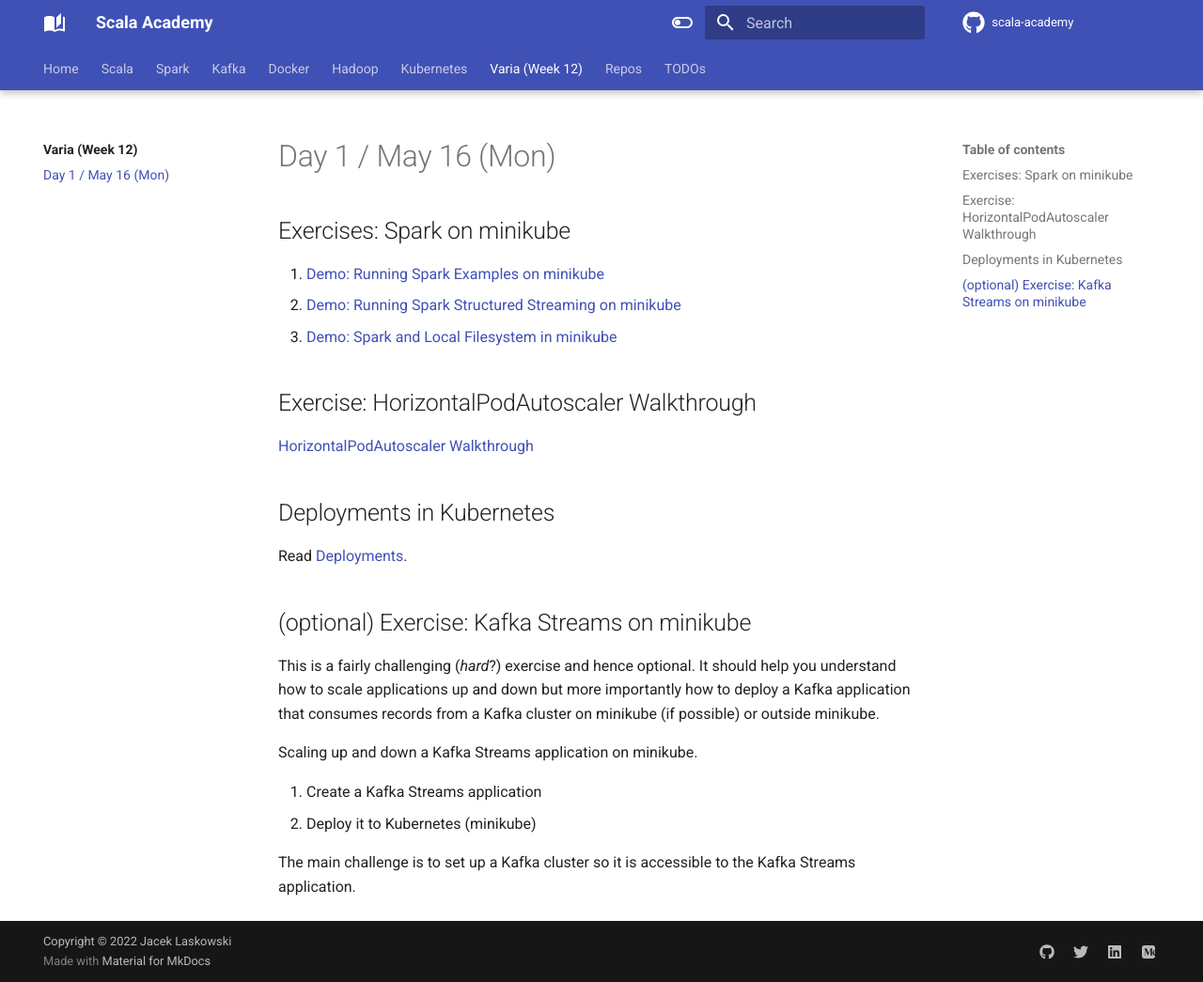
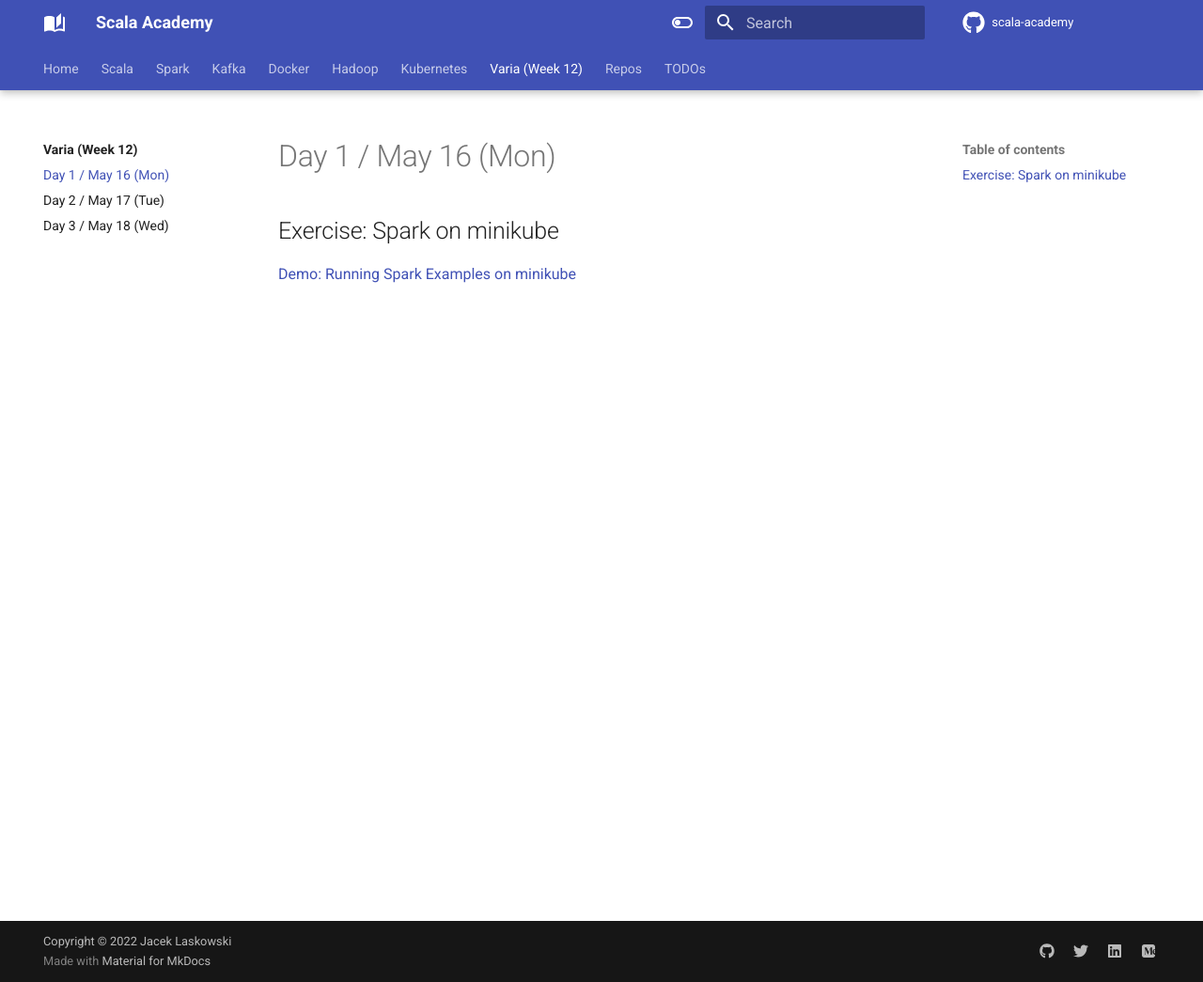
Before and after one commit to jaceklaskowski/scala-academy, an MkDocs documentation site: the page built from docs/varia/001.md, in a window 1280 px wide and 1045 px high. Shown: the whole window at 94% size. Built offline with MkDocs 1.6.1 and Material for MkDocs 9.7.7, drawn with Linux system fonts in a browser that asks for light colours; comment, search, counter and statistics services are not loaded.

Commit message:
Varia / Days 2 and 3

```diff
--- a/docs/varia/001.md
+++ b/docs/varia/001.md
@@ -1,26 +1,5 @@
 # Day 1 / May 16 (Mon)
 
-## Exercises: Spark on minikube
+## Exercise: Spark on minikube
 
-1. [Demo: Running Spark Examples on minikube](https://jaceklaskowski.github.io/spark-kubernetes-book/demo/running-spark-examples-on-minikube/)
-1. [Demo: Running Spark Structured Streaming on minikube](https://jaceklaskowski.github.io/spark-kubernetes-book/demo/running-spark-structured-streaming-on-minikube/)
-1. [Demo: Spark and Local Filesystem in minikube](https://jaceklaskowski.github.io/spark-kubernetes-book/demo/spark-and-local-filesystem-in-minikube/)
-
-## Exercise: HorizontalPodAutoscaler Walkthrough
-
-[HorizontalPodAutoscaler Walkthrough](https://kubernetes.io/docs/tasks/run-application/horizontal-pod-autoscale-walkthrough/)
-
-## Deployments in Kubernetes
-
-Read [Deployments](https://kubernetes.io/docs/concepts/workloads/controllers/deployment/).
-
-## (optional) Exercise: Kafka Streams on minikube
-
-This is a fairly challenging (_hard_?) exercise and hence optional. It should help you understand how to scale applications up and down but more importantly how to deploy a Kafka application that consumes records from a Kafka cluster on minikube (if possible) or outside minikube.
-
-Scaling up and down a Kafka Streams application on minikube.
-
-1. Create a Kafka Streams application
-2. Deploy it to Kubernetes (minikube)
-
-The main challenge is to set up a Kafka cluster so it is accessible to the Kafka Streams application.
+[Demo: Running Spark Examples on minikube](https://jaceklaskowski.github.io/spark-kubernetes-book/demo/running-spark-examples-on-minikube/)
--- a/mkdocs.yml
+++ b/mkdocs.yml
@@ -184,6 +184,8 @@
   - Varia (Week 12):
     - varia/index.md
     - varia/001.md
+    - varia/002.md
+    - varia/003.md
   - Repos:
     - repos/index.md
   - TODOs:
```
Also changed, not shown: docs/docker/003.md (+7 -6 lines), docs/todo.md (+24 -19 lines), docs/varia/002.md (added, +23 -0 lines), docs/varia/003.md (added, +16 -0 lines).
